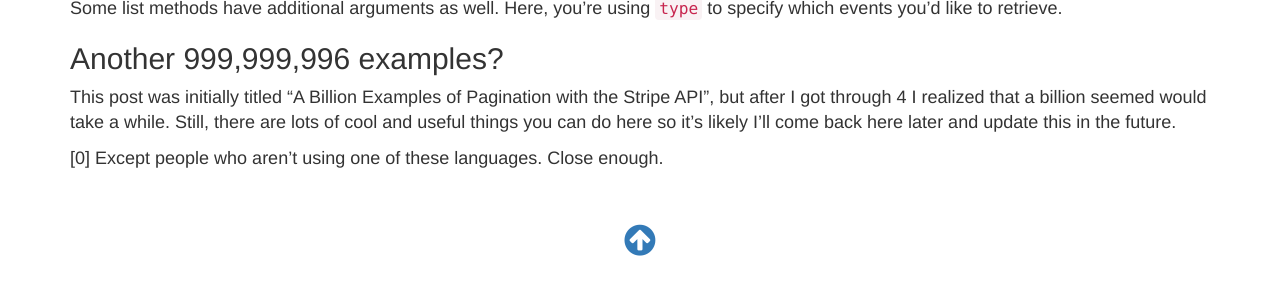
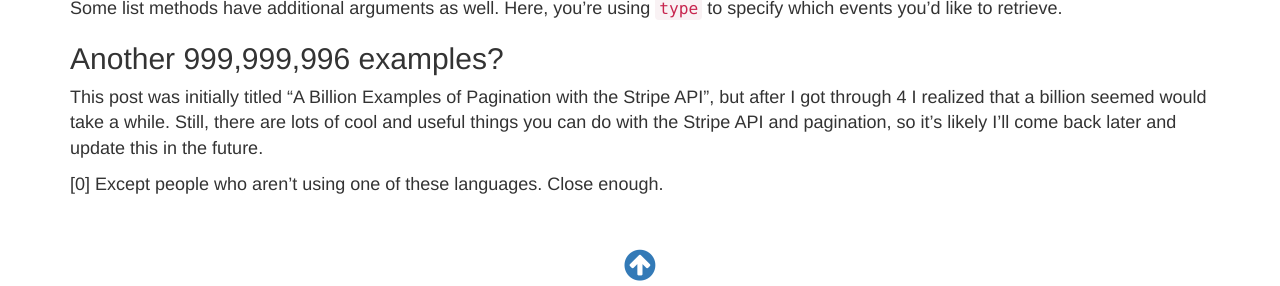
Before and after one commit to adamjstevenson/adamjstevenson.github.io, a Jekyll site: the page built from _posts/2015-11-22-understanding-pagination-with-the-stripe-api-by-example.md, in a window 1280 px wide and 900 px high, scrolled down 1867 px, cut to the strip 614-900 px from the top of the window. Built offline with Jekyll 4.4.1, drawn with Linux system fonts in a browser that asks for light colours; nearby versions of some CDN libraries; Markdown is read by kramdown in place of the engine named in the settings; before the commit the page ends 2741 px from its top, so only the background shows below that.

Commit message:
minor edits

```diff
--- a/_posts/2015-11-22-understanding-pagination-with-the-stripe-api-by-example.md
+++ b/_posts/2015-11-22-understanding-pagination-with-the-stripe-api-by-example.md
@@ -64,6 +64,6 @@
 
 ## Another 999,999,996 examples?
 
-This post was initially titled "A Billion Examples of Pagination with the Stripe API", but after I got through 4 I realized that a billion seemed would take a while. Still, there are lots of cool and useful things you can do here so it's likely I'll come back here later and update this in the future.
+This post was initially titled "A Billion Examples of Pagination with the Stripe API", but after I got through 4 I realized that a billion seemed would take a while. Still, there are lots of cool and useful things you can do with the Stripe API and pagination, so it's likely I'll come back later and update this in the future.
 
 [0] Except people who aren't using one of these languages. Close enough.
```
